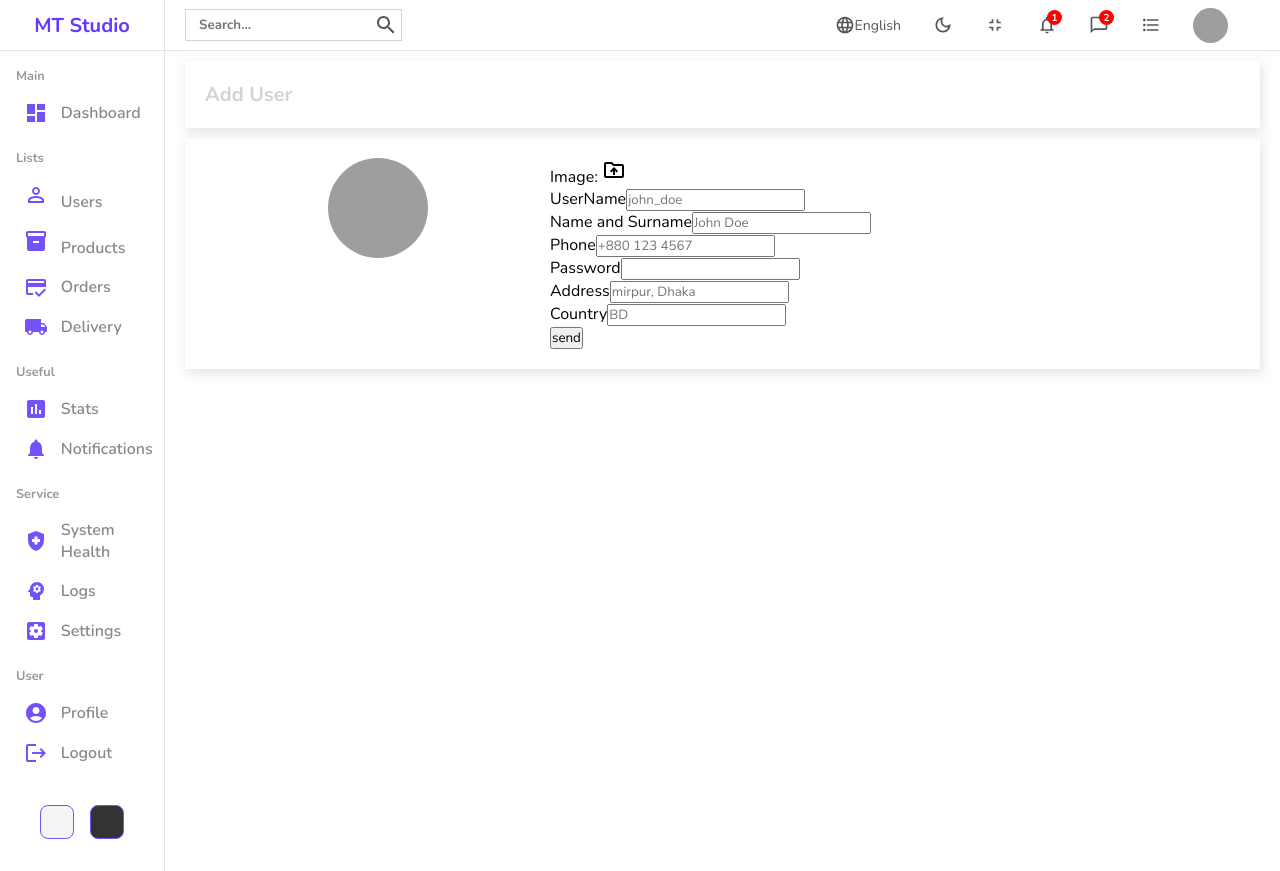
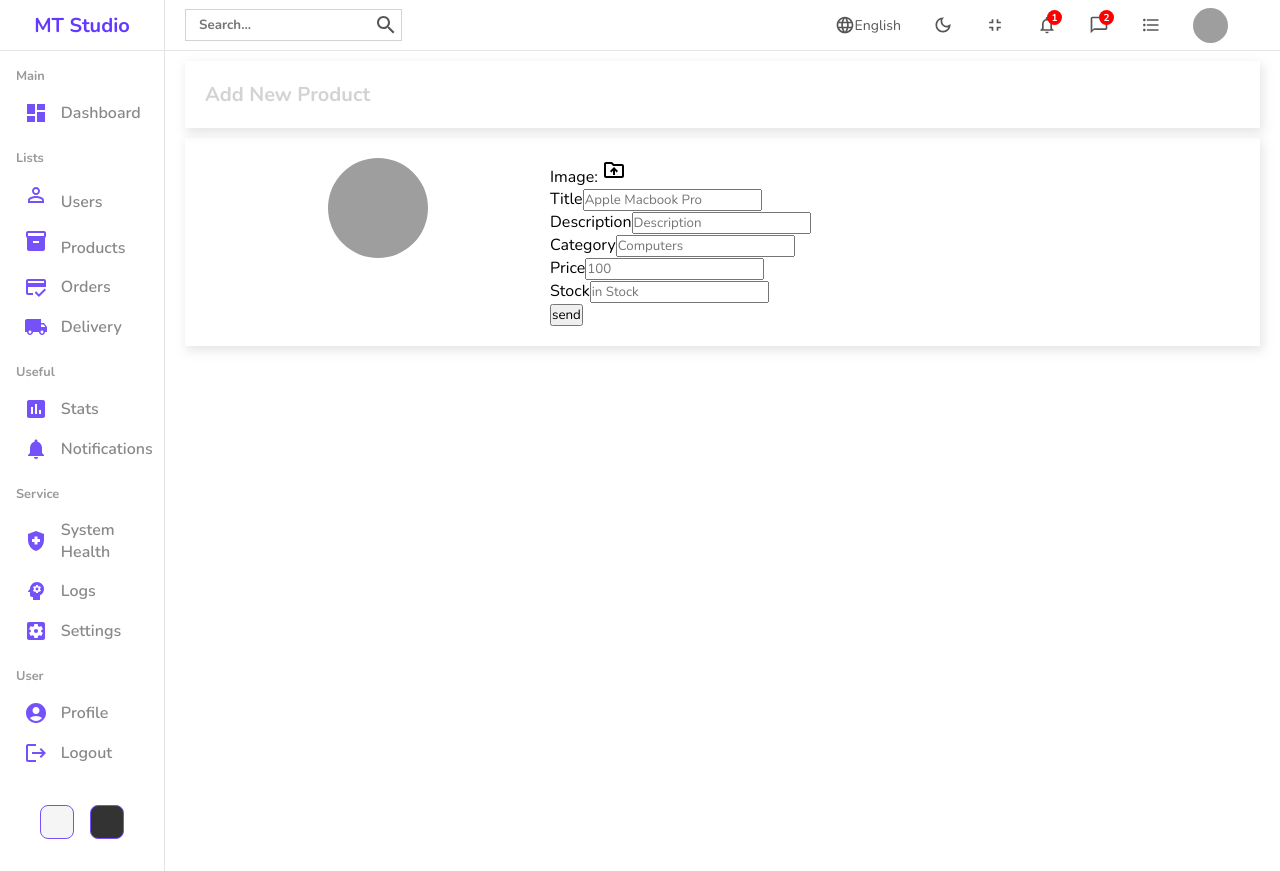
Before and after one commit to morshed162036/React_Projects, a React (Create React App) app in the folder admin_panel/: page /products/new in a window 1280 px wide. Built offline with nearby package versions, Linux system fonts and the light colour scheme; grey boxes are pictures that could not be loaded.

Commit message:
Update New.jsx

```diff
--- a/admin_panel/src/pages/new/New.jsx
+++ b/admin_panel/src/pages/new/New.jsx
@@ -2,19 +2,22 @@
 import Sidebar from "../../component/sidebar/Sidebar";
 import Navbar from "../../component/navbar/Navbar";
 import  DriveFolderUploadOutlinedIcon  from "@mui/icons-material/DriveFolderUploadOutlined";
-const New = () => {
+import { useState } from "react";
+const New = ({input,title}) => {
+
+  const [file, setFile] = useState("");
   return (
     <div className="new">
       <Sidebar />
       <div className="newContainer">
         <Navbar />
         <div className="top">
-          <h1 className="title">Add User</h1>
+          <h1 className="title">{title}</h1>
         </div>
         <div className="bottom">
           <div className="left">
             <img
-              src="https://icon-library.com/images/no-image-icon/no-image-icon-0.jpg"
+              src={file? URL.createObjectURL(file) : "https://icon-library.com/images/no-image-icon/no-image-icon-0.jpg"}
               alt="image_icon"
             />
           </div>
@@ -24,32 +27,15 @@
                 <label htmlFor="file">
                   Image: <DriveFolderUploadOutlinedIcon className="icon"/>
                 </label>
-                <input type="file" id="file" style={{display:'none'}}/>
+                <input type="file" id="file" onChange={e=>{setFile(e.target.files[0])}} style={{display:'none'}}/>
               </div>
-              <div className="formInput">
-                <label>UserName</label>
-                <input type="text" placeholder="john_doe" />
+              {input.map((input)=>(
+
+              <div className="formInput" key={input.id}>
+                <label>{input.label}</label>
+                <input type={input.type} placeholder={input.placeholder} />
               </div>
-              <div className="formInput">
-                <label>Name and Surname</label>
-                <input type="text" placeholder="John Doe" />
-              </div>
-              <div className="formInput">
-                <label>Phone</label>
-                <input type="text" placeholder="+880 123 4567" />
-              </div>
-              <div className="formInput">
-                <label>Password</label>
-                <input type="password" />
-              </div>
-              <div className="formInput">
-                <label>Address</label>
-                <input type="text" placeholder="mirpur, Dhaka" />
-              </div>
-              <div className="formInput">
-                <label>Country</label>
-                <input type="text" placeholder="BD" />
-              </div>
+              ))}
               <button>send</button>
             </form>
           </div>
```
